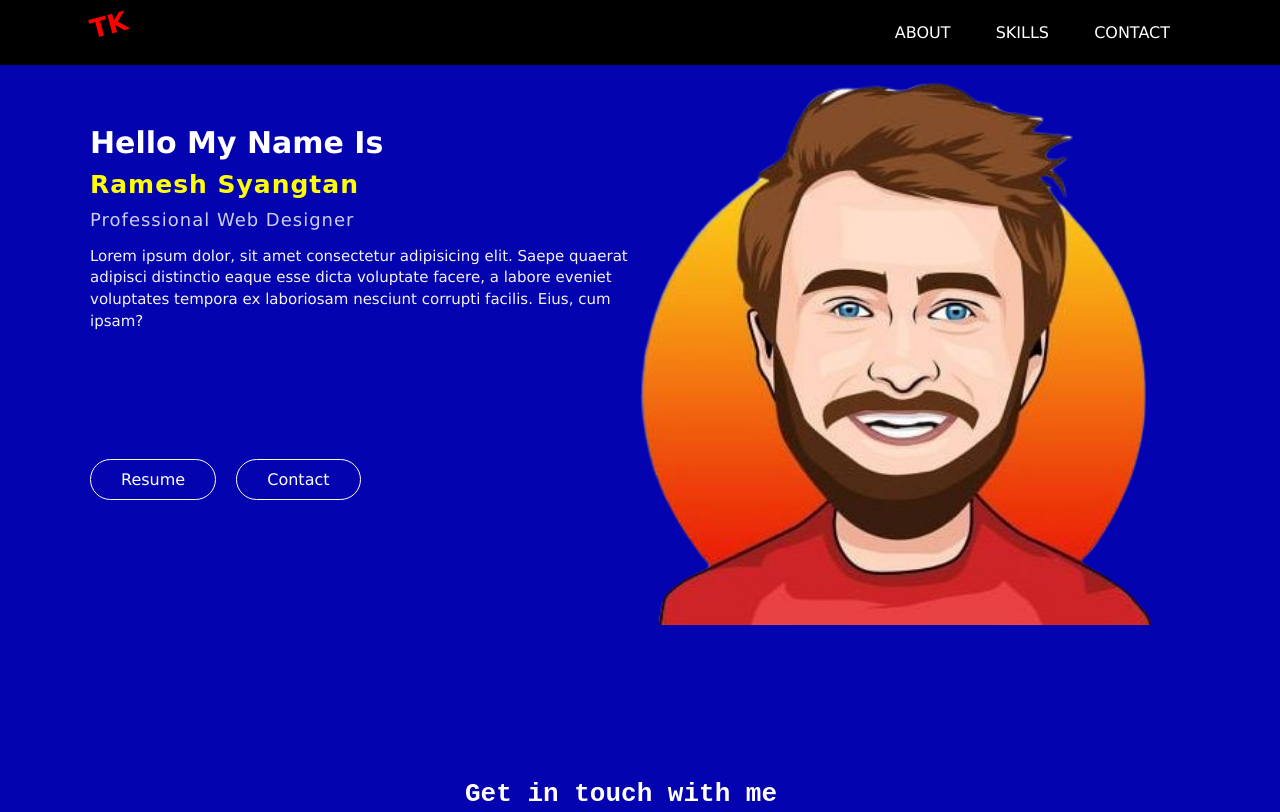
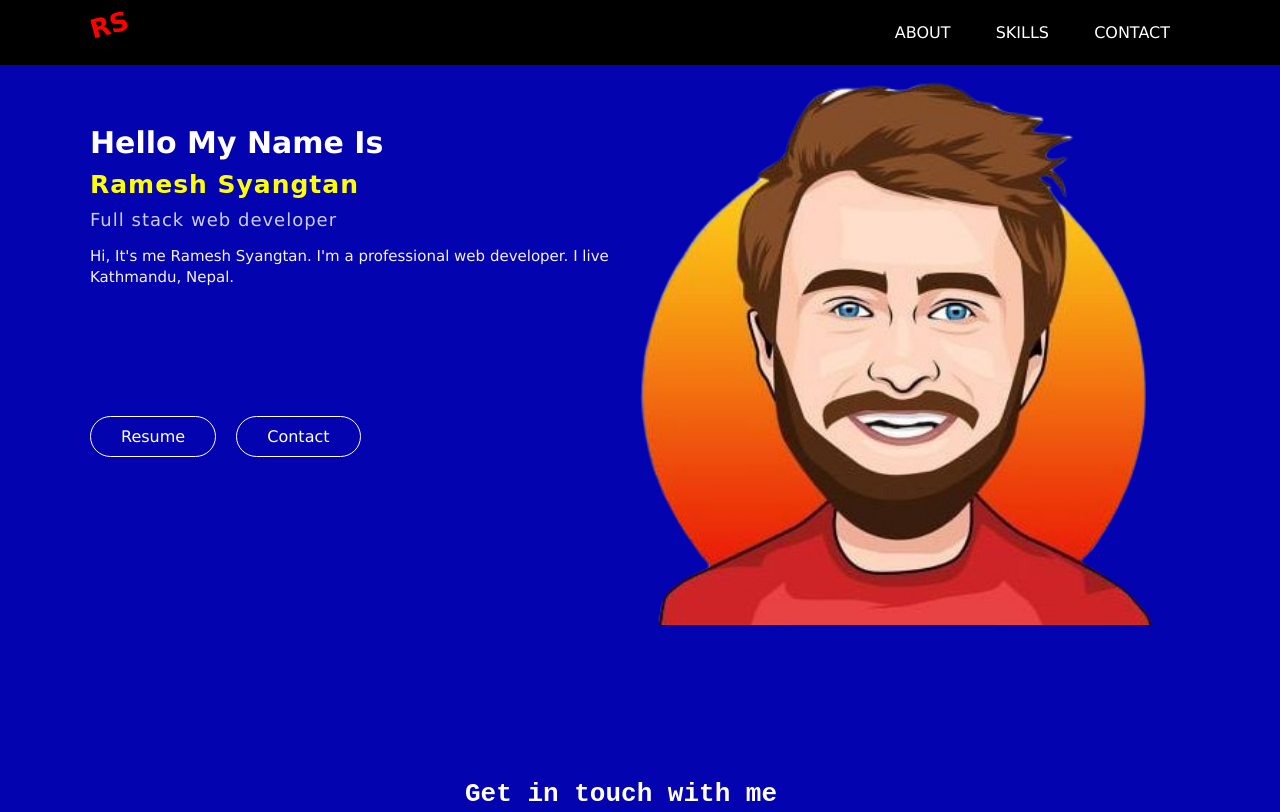
Before and after one commit to rameshsyangtan/rameshsyangtan.github.io, a plain HTML site: page index.html in a window 1280 px wide. Shown: the top 812 px of the page. Drawn offline with Linux system fonts and the light colour scheme.

Commit message:
Update name

```diff
--- a/index.html
+++ b/index.html
@@ -13,7 +13,7 @@
       <div class="box">
         <div class="logo">
           <a href="#">
-            <h3>TK</h3>
+            <h3>RS</h3>
           </a>
         </div>
         <nav class="menu">
@@ -33,12 +33,9 @@
           <div class="details">
             <span class="hello">Hello My Name Is</span>
             <span class="name">Ramesh Syangtan</span>
-            <h2>Professional Web Designer</h2>
+            <h2>Full stack web developer</h2>
             <p>
-              Lorem ipsum dolor, sit amet consectetur adipisicing elit. Saepe
-              quaerat adipisci distinctio eaque esse dicta voluptate facere, a
-              labore eveniet voluptates tempora ex laboriosam nesciunt
-              corrupti facilis. Eius, cum ipsam?
+              Hi, It's me Ramesh Syangtan. I'm a professional web developer. I live Kathmandu, Nepal.
             </p>
           </div>
           <div class="personal-button">
@@ -78,7 +75,7 @@
   </main>
   <footer>
     <div class="copyright">
-      <p>Tilak KC &copy; <span id="currentYear"></span>. All Rights Reserved</p>
+      <p>Ramesh Syangtan &copy; <span id="currentYear"></span>. All Rights Reserved</p>
     </div>
   </footer>
   <script src="script.js"></script>
```
